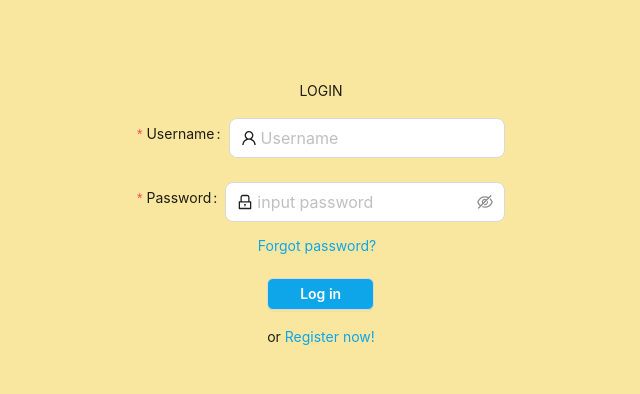
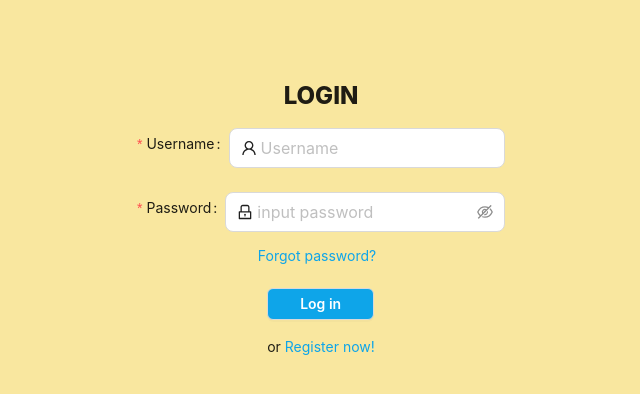
Before and after one commit to anG0D3v/atsi-admin, a Next.js app: page /auth/login in a window 1280 px wide. Shown: the top 394 px of the page, without its empty margins (319-959 px from the left). Built offline with nearby package versions, Linux system fonts and the light colour scheme; no server answers.

Commit message:
fixed loading in login

```diff
--- a/app/auth/login/page.tsx
+++ b/app/auth/login/page.tsx
@@ -136,7 +136,7 @@ export default function Login() {
       <CustomLabel
         children="LOGIN"
         variant="text"
-        addedClass="font-extrabold text-2xl"
+        classes="font-extrabold text-2xl"
       />
       <Form
         name="normal_login"
```
